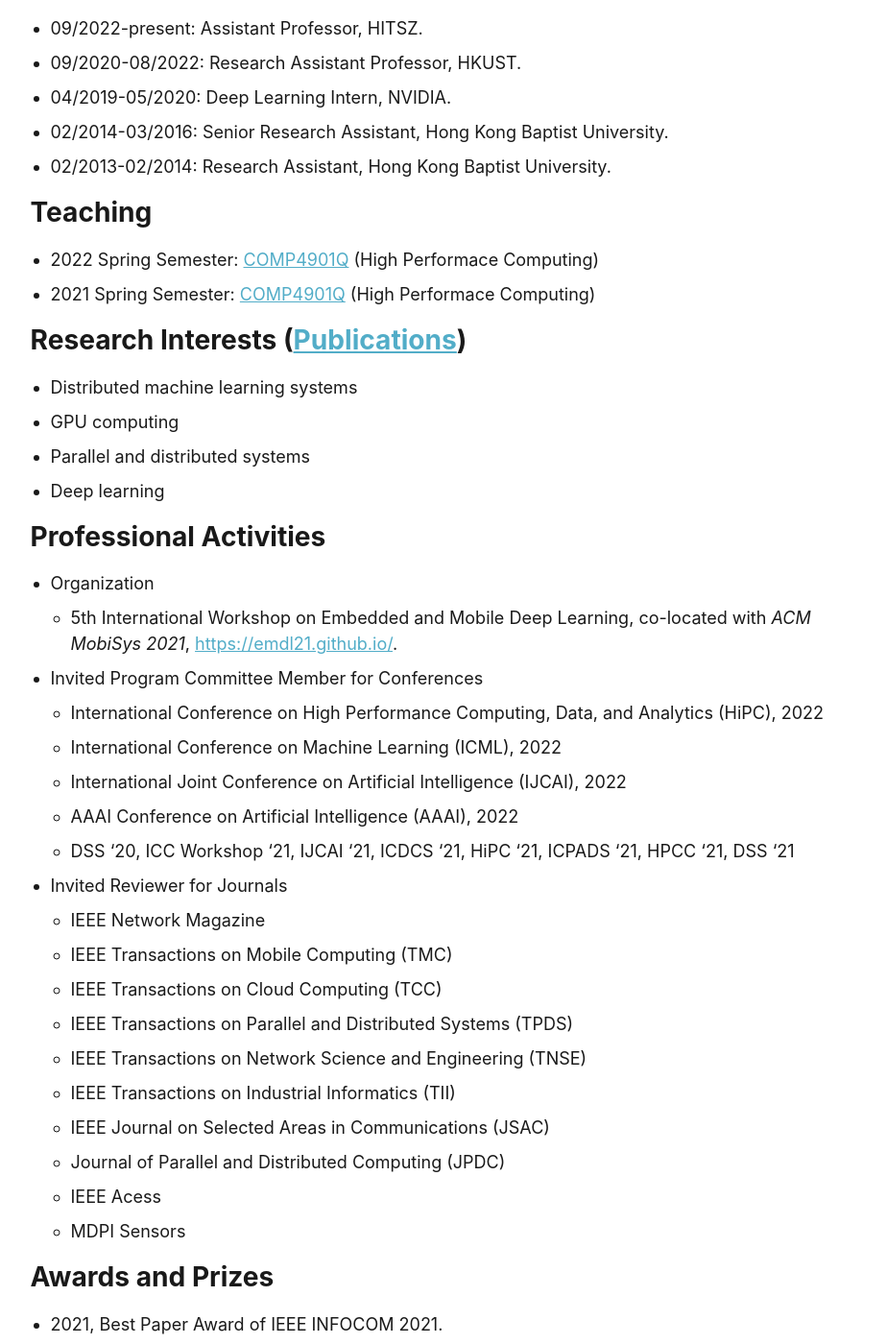
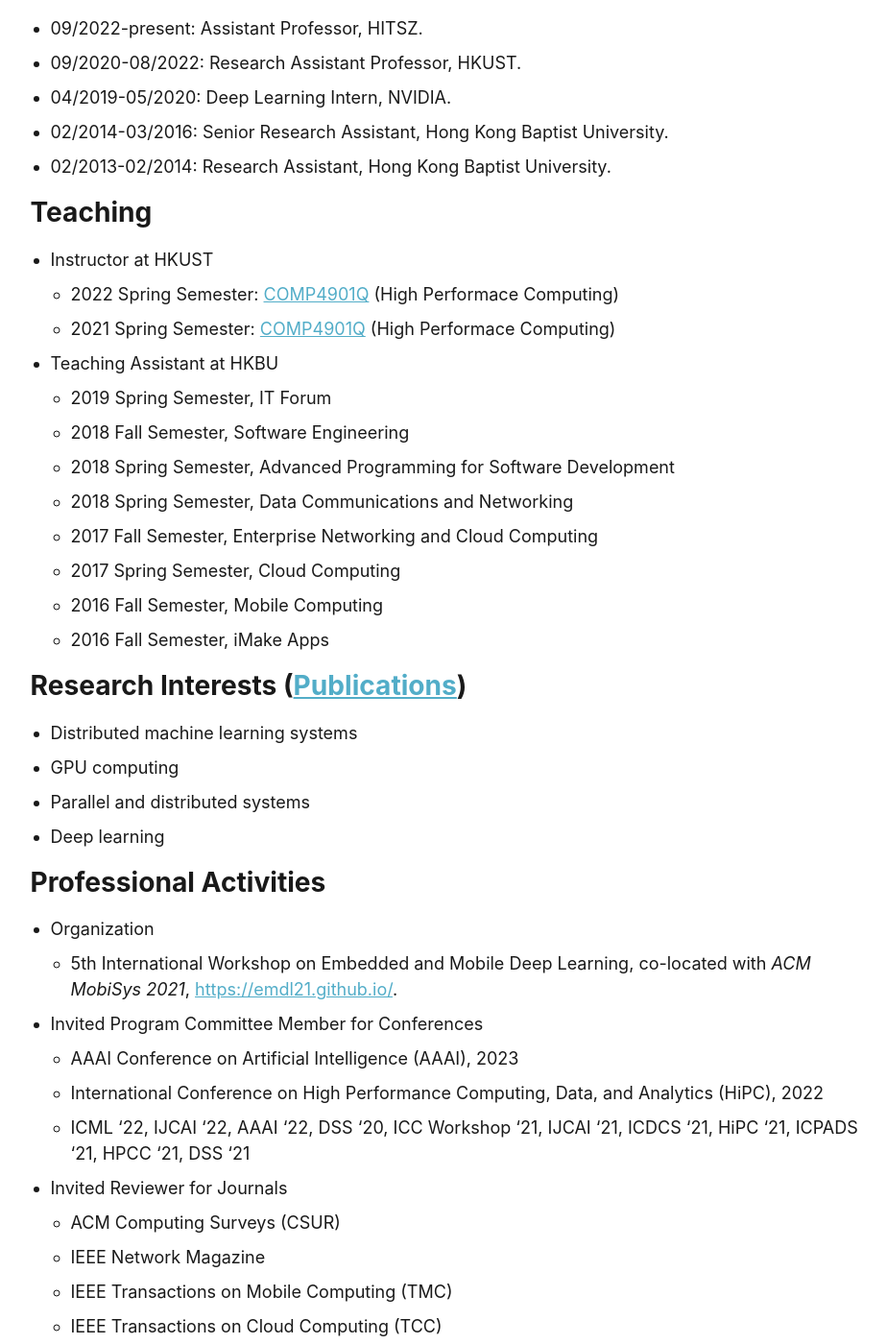
Before and after one commit to shaohuais/shaohuais.github.io, a Jekyll site: the page built from _pages/about.md, in a window 1280 px wide and 1400 px high, scrolled down 1503 px. Shown: the whole window at 96% size, without its empty margins (164-1088 px from the left). Built offline with Jekyll 4.4.1, drawn with Linux system fonts in a browser that asks for light colours; some of the changed text lies outside the part shown.

Commit message:
revise homepage

```diff
--- a/_pages/about.md
+++ b/_pages/about.md
@@ -39,8 +39,20 @@ Work Experience
 
 Teaching
 ======
-- 2022 Spring Semester: [COMP4901Q](https://course.cse.ust.hk/comp4901q/) (High Performace Computing)
-- 2021 Spring Semester: [COMP4901Q](https://course.cse.ust.hk/comp4901q/) (High Performace Computing)
+- Instructor at HKUST
+    - 2022 Spring Semester: [COMP4901Q](https://course.cse.ust.hk/comp4901q/) (High Performace Computing)
+    - 2021 Spring Semester: [COMP4901Q](https://course.cse.ust.hk/comp4901q/) (High Performace Computing)
+- Teaching Assistant at HKBU
+    - 2019 Spring Semester, IT Forum
+    - 2018 Fall Semester, Software Engineering
+    - 2018 Spring Semester, Advanced Programming for Software Development
+    - 2018 Spring Semester, Data Communications and Networking
+    - 2017 Fall Semester, Enterprise Networking and Cloud Computing
+    - 2017 Spring Semester, Cloud Computing
+    - 2016 Fall Semester, Mobile Computing
+    - 2016 Fall Semester, iMake Apps
+
+
 
 Research Interests ([Publications]({{ site.url }}/publications/index.html))
 ======
@@ -54,12 +66,11 @@ Professional Activities
 - Organization
     - 5th International Workshop on Embedded and Mobile Deep Learning, co-located with *ACM MobiSys 2021*, [https://emdl21.github.io/](https://emdl21.github.io/).
 - Invited Program Committee Member for Conferences
+    - AAAI Conference on Artificial Intelligence (AAAI), 2023
     - International Conference on High Performance Computing, Data, and Analytics (HiPC), 2022
-    - International Conference on Machine Learning  (ICML), 2022
-    - International Joint Conference on Artificial Intelligence  (IJCAI), 2022
-    - AAAI Conference on Artificial Intelligence (AAAI), 2022
-    - DSS '20, ICC Workshop '21, IJCAI '21, ICDCS '21, HiPC '21, ICPADS '21, HPCC '21, DSS '21
+    - ICML '22, IJCAI '22, AAAI '22, DSS '20, ICC Workshop '21, IJCAI '21, ICDCS '21, HiPC '21, ICPADS '21, HPCC '21, DSS '21
 - Invited Reviewer for Journals
+    - ACM Computing Surveys (CSUR)
     - IEEE Network Magazine
     - IEEE Transactions on Mobile Computing (TMC)
     - IEEE Transactions on Cloud Computing (TCC)
```
Also changed, not shown: other parts of _pages/about.md (+0 -13 lines).
